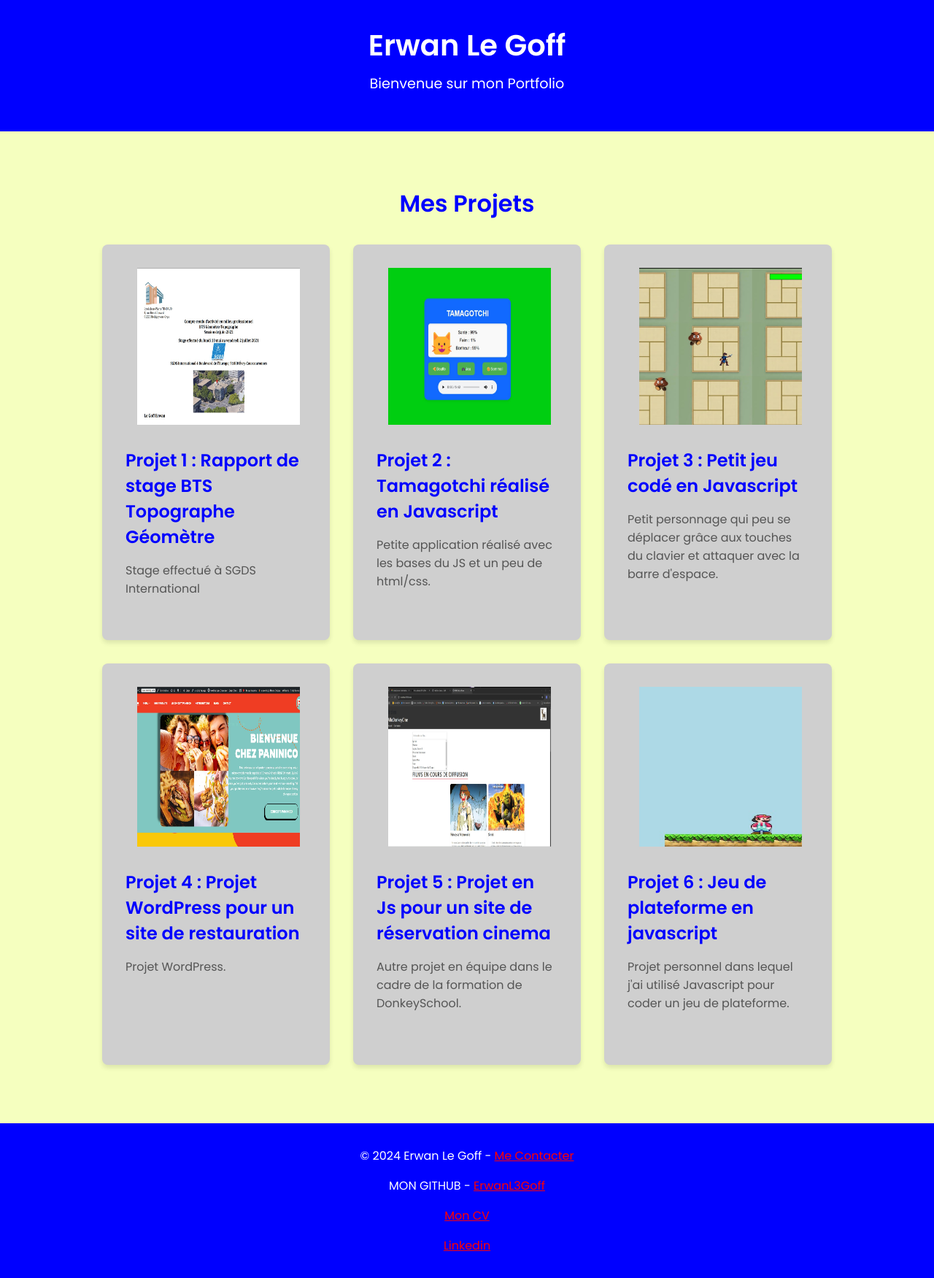
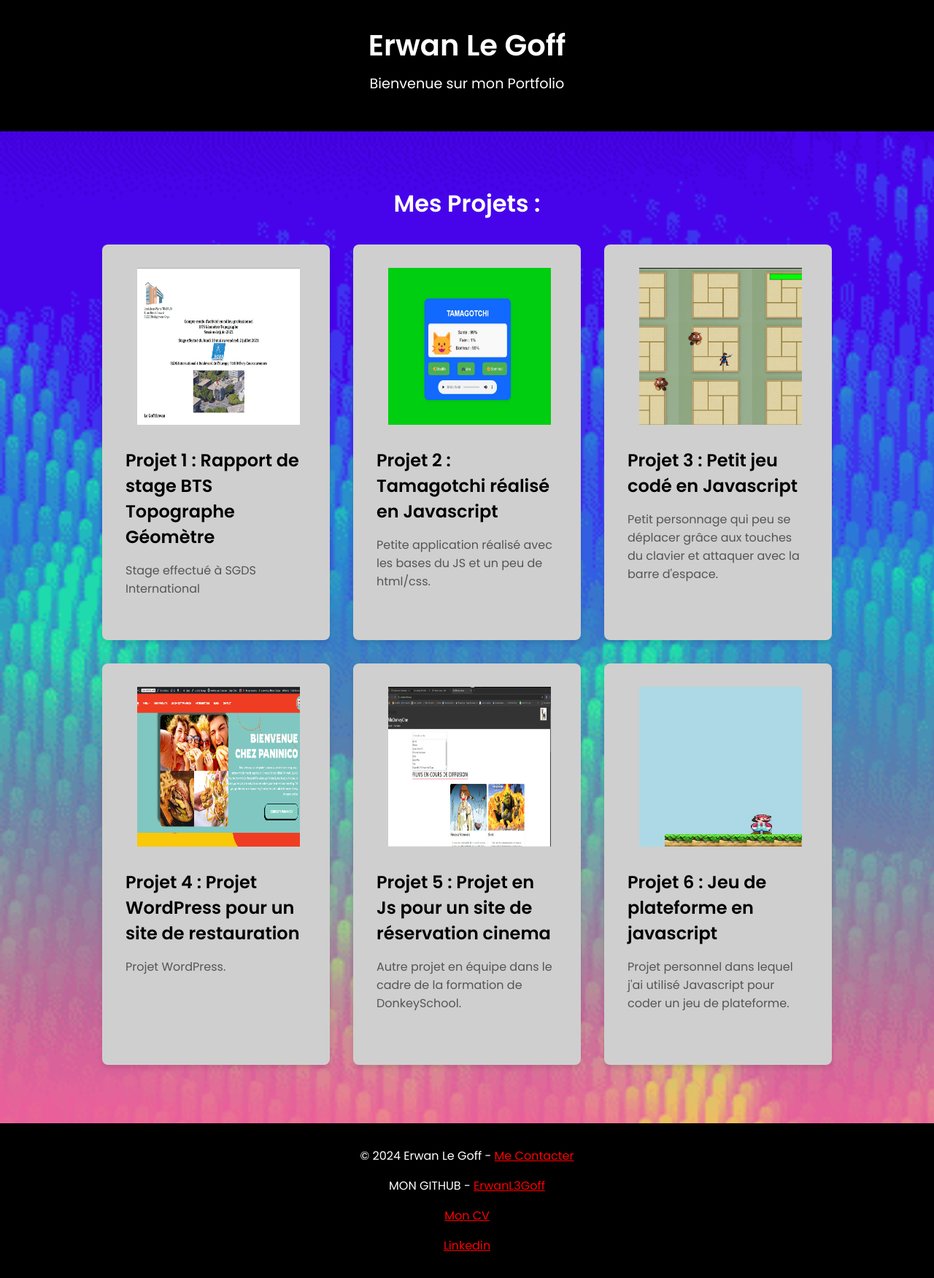
Before and after one commit to ErwanL3Goff/Le-Portfolio, a PHP site: page / in a window 1280 px wide. Shown: the whole page at 73% size. Run offline with PHP 8.4, Linux system fonts and the light colour scheme.

Commit message:
Background

```diff
--- a/Index.html
+++ b/Index.html
@@ -17,7 +17,7 @@
   </header>
 
   <section id="projects">
-    <h2>Mes Projets</h2>
+    <h2>Mes Projets :</h2>
     <div class="projects-grid">
       <div class="project-card">
         <a href="RapportdeStageBTS/index.html" target="_blank">
--- a/style.css
+++ b/style.css
@@ -3,14 +3,16 @@ body {
     font-family: 'Poppins', sans-serif;
     margin: 0;
     padding: 0;
-    background-color: rgb(245, 255, 191);
+    background-image: url(images/iCg.gif);
+    background-repeat: no-repeat;
+    background-size: cover;
     color: #333;
   }
 
   header {
     text-align: center;
     padding: 2rem 1rem;
-    background-color: blue;
+    background-color: black;
     color: white;
   }
 
@@ -32,7 +34,7 @@ body {
   #projects h2 {
     font-size: 2rem;
     margin-bottom: 2rem;
-    color: blue;
+    color: white;
   }
 
   .projects-grid {
@@ -64,7 +66,7 @@ body {
 
   .project-card h3 {
     font-size: 1.5rem;
-    color: blue;
+    color: black;
     margin-bottom: 0.5rem;
   }
 
@@ -87,7 +89,7 @@ body {
   footer {
     text-align: center;
     padding: 1rem 0;
-    background-color: blue;
+    background-color: black;
     color: white;
     margin-top: 2rem;
   }
```
Also changed, not shown: images/iCg.gif (added).
